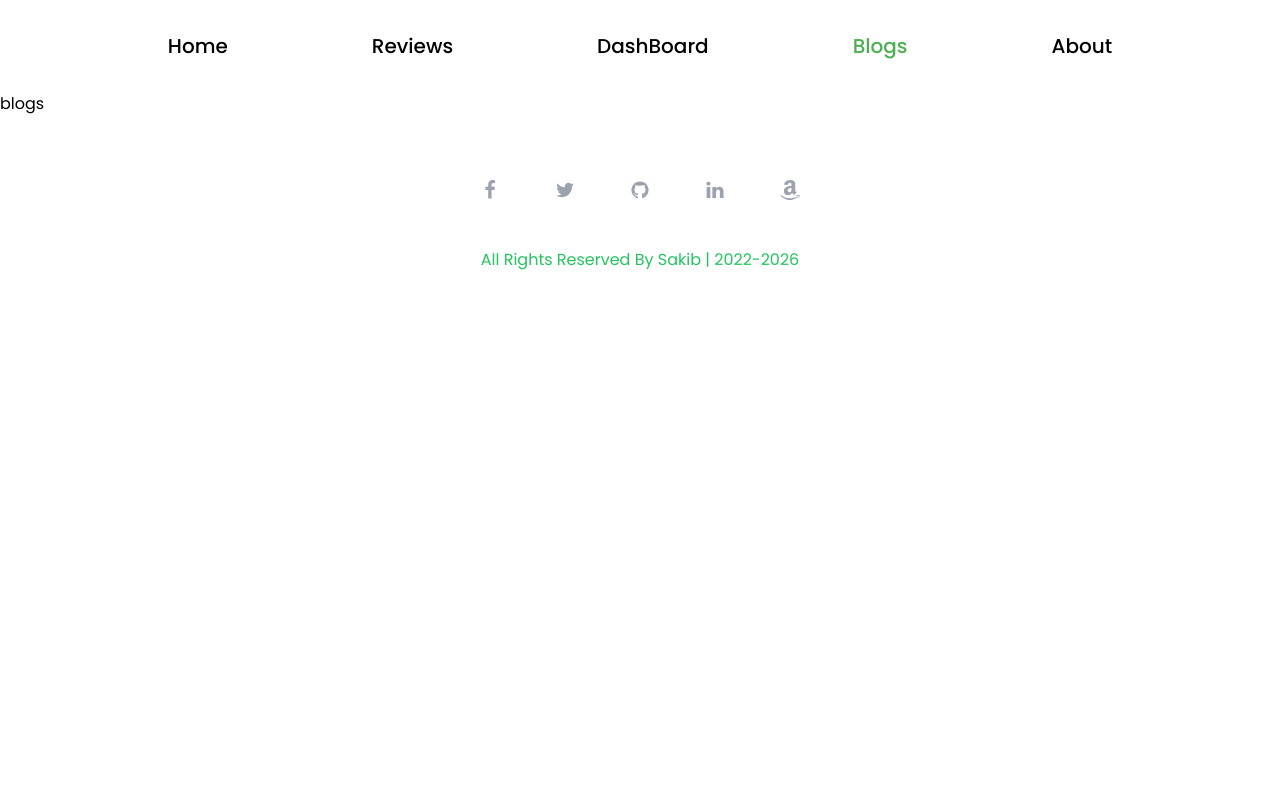
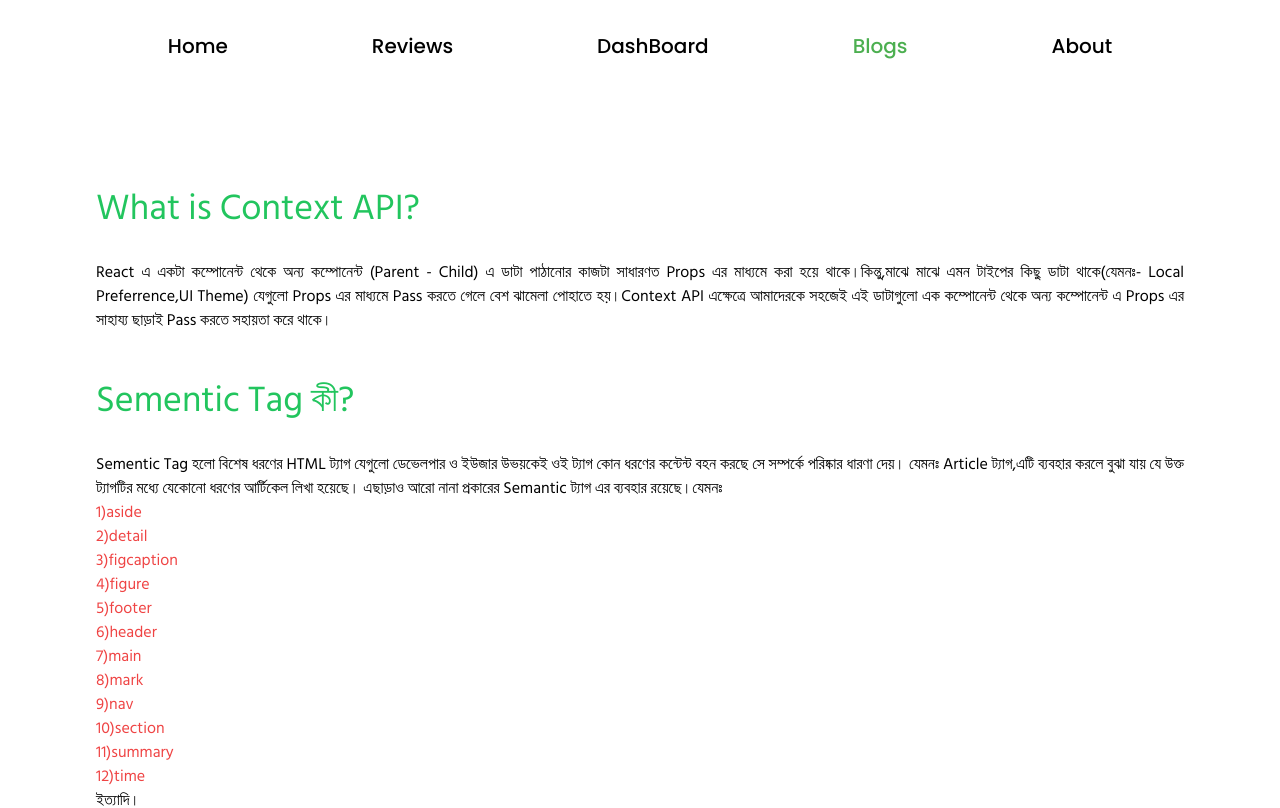
Before and after one commit to Hafiz-Sakib/Best-Buy, a React (Create React App) app: page /blogs in a window 1280 px wide. Shown: the top 808 px of the page. Built offline with nearby package versions, Linux system fonts and the light colour scheme.

Commit message:
Questions added

```diff
--- /dev/null
+++ b/src/Components/Blogs/Blogs.css
@@ -0,0 +1,5 @@
+@import url("https://fonts.googleapis.com/css2?family=Hind+Siliguri&family=Poppins:wght@400;500&display=swap");
+
+.question__one {
+  font-family: "Hind Siliguri", sans-serif;
+}
--- a/src/Components/Blogs/Blogs.js
+++ b/src/Components/Blogs/Blogs.js
@@ -1,9 +1,47 @@
 import React from "react";
+import "./Blogs.css";
 
 const Blogs = () => {
   return (
-    <div>
-      <h1>blogs</h1>
+    <div className="mx-24 my-24">
+      <div className="question__one">
+        <h1 className="text-4xl text-green-500 mb-8">What is Context API?</h1>
+        <p className="text-justify font-medium">
+          React এ একটা কম্পোনেন্ট থেকে অন্য কম্পোনেন্ট (Parent - Child) এ ডাটা
+          পাঠানোর কাজটা সাধারণত Props এর মাধ্যমে করা হয়ে থাকে।কিন্তু,মাঝে মাঝে
+          এমন টাইপের কিছু ডাটা থাকে(যেমনঃ- Local Preferrence,UI Theme) যেগুলো
+          Props এর মাধ্যমে Pass করতে গেলে বেশ ঝামেলা পোহাতে হয়।Context API
+          এক্ষেত্রে আমাদেরকে সহজেই এই ডাটাগুলো এক কম্পোনেন্ট থেকে অন্য
+          কম্পোনেন্ট এ Props এর সাহায্য ছাড়াই Pass করতে সহায়তা করে থাকে।
+        </p>
+      </div>
+      <br />
+      <br />
+      <div className="question__one">
+        <h1 className="text-4xl text-green-500 mb-8">Sementic Tag কী?</h1>
+        <p className="text-justify font-medium">
+          Sementic Tag হলো বিশেষ ধরণের HTML ট্যাগ যেগুলো ডেভেলপার ও ইউজার উভয়কেই
+          ওই ট্যাগ কোন ধরণের কন্টেন্ট বহন করছে সে সম্পর্কে পরিষ্কার ধারণা দেয়।
+          যেমনঃ Article ট্যাগ,এটি ব্যবহার করলে বুঝা যায় যে উক্ত ট্যাগটির মধ্যে
+          যেকোনো ধরণের আর্টিকেল লিখা হয়েছে। এছাড়াও আরো নানা প্রকারের Semantic
+          ট্যাগ এর ব্যবহার রয়েছে।যেমনঃ
+          <ul className="text-red-500">
+            <li>1)aside</li>
+            <li>2)detail</li>
+            <li>3)figcaption</li>
+            <li>4)figure</li>
+            <li>5)footer</li>
+            <li>6)header</li>
+            <li>7)main</li>
+            <li>8)mark</li>
+            <li>9)nav</li>
+            <li>10)section</li>
+            <li>11)summary</li>
+            <li>12)time</li>
+          </ul>
+          ইত্যাদি।
+        </p>
+      </div>
     </div>
   );
 };
--- a/src/Components/HomePage/HomePage.js
+++ b/src/Components/HomePage/HomePage.js
@@ -1,4 +1,5 @@
 import React from "react";
+import { Link } from "react-router-dom";
 import useReviews from "../../Hooks/useReviews";
 import ReviewCard from "../ReviewCard/ReviewCard";
 
@@ -24,6 +25,14 @@ const HomePage = () => {
             Dhaka and Chattogram city, 24/7 online support, and extensive
             customer service and warranty commitments.
           </p>
+          <Link to={"/blogs"}>
+            <button
+              type="button"
+              class="text-white bg-gradient-to-r from-green-400 via-green-500 to-green-600 hover:bg-gradient-to-br focus:ring-4 focus:outline-none focus:ring-green-300 dark:focus:ring-green-800 font-medium rounded-lg text-sm px-5 py-2.5 text-center mr-2 mb-2 mt-5"
+            >
+              Read Blogs
+            </button>
+          </Link>
         </div>
         <div className="md:w-1/2 mb-16 bg-white">
           <img
@@ -35,13 +44,37 @@ const HomePage = () => {
         </div>
       </div>
       <div>
-        <h1 className="text-4xl text-center text-green-400 mb-24">
-          Customer's Reviews
-        </h1>
+        <div>
+          <h1 className="text-4xl text-center text-green-400 mb-24">
+            Customer's Reviews
+          </h1>
+        </div>
         <div className="md:grid grid-cols-3">
           {reviews.slice(0, 3).map((review) => (
             <ReviewCard key={review.id} review={review}></ReviewCard>
           ))}
+        </div>
+        <div className="text-center">
+          <Link to={"/reviews"}>
+            <button
+              type="button"
+              class="text-green-700 hover:text-white border border-green-700 hover:bg-green-800 focus:ring-4 focus:outline-none focus:ring-green-300 font-medium rounded-lg text-sm px-5 py-2.5 text-center mr-2 mb-2 dark:border-green-500 dark:text-green-500 dark:hover:text-white dark:hover:bg-green-600 dark:focus:ring-green-800"
+            >
+              See All Reviews
+              <svg
+                class="w-5 h-5 ml-8 -mr-1"
+                fill="currentColor"
+                viewBox="0 0 20 20"
+                xmlns="http://www.w3.org/2000/svg"
+              >
+                <path
+                  fill-rule="evenodd"
+                  d="M10.293 3.293a1 1 0 011.414 0l6 6a1 1 0 010 1.414l-6 6a1 1 0 01-1.414-1.414L14.586 11H3a1 1 0 110-2h11.586l-4.293-4.293a1 1 0 010-1.414z"
+                  clip-rule="evenodd"
+                ></path>
+              </svg>
+            </button>
+          </Link>
         </div>
       </div>
     </div>
--- a/src/Components/NotFound/NotFound.js
+++ b/src/Components/NotFound/NotFound.js
@@ -17,13 +17,13 @@ const NotFound = () => {
           </p>
           <Link
             to="/"
-            className="w-full mb-2 py-2 px-3 text-white mt-3 bg-cyan-600 sm:w-auto sm:mb-0"
+            className="w-full mb-2 py-2 px-3 text-white mt-3 bg-green-600  sm:w-auto sm:mb-0"
           >
             Back to homepage
           </Link>
           <Link
             to="/contact"
-            className="w-full mb-2 py-2 px-3 text-white mt-3 mx-2 bg-cyan-600 sm:w-auto sm:mb-0"
+            className="w-full mb-2 py-2 px-3 text-white mt-3 mx-2 bg-green-600 sm:w-auto sm:mb-0"
           >
             Contact us
           </Link>
--- a/src/Components/Reviews/Reviews.js
+++ b/src/Components/Reviews/Reviews.js
@@ -4,7 +4,6 @@ import ReviewCard from "../ReviewCard/ReviewCard";
 
 const Reviews = () => {
   const [reviews, setReviews] = useReviews();
-  console.log(reviews);
   return (
     <div>
       <h1 className="text-center text-green-500 text-4xl mt-10">
--- /dev/null
+++ b/src/Components/Spinner/Spinner.js
@@ -0,0 +1,39 @@
+import React from "react";
+
+const Spinner = () => {
+  return (
+    <div>
+      <div className="flex h-[84vh] items-center justify-center">
+        <button
+          type="button"
+          className="inline-flex items-center px-4 py-2 font-semibold leading-6 text-sm shadow rounded-md text-white bg-green-600 hover:bg-green-400 transition ease-in-out duration-150 cursor-not-allowed"
+          disabled=""
+        >
+          <svg
+            className="animate-spin -ml-1 mr-3 h-5 w-5 text-white"
+            xmlns="http://www.w3.org/2000/svg"
+            fill="none"
+            viewBox="0 0 24 24"
+          >
+            <circle
+              className="opacity-25"
+              cx="12"
+              cy="12"
+              r="10"
+              stroke="currentColor"
+              stroke-width="4"
+            ></circle>
+            <path
+              className="opacity-75"
+              fill="currentColor"
+              d="M4 12a8 8 0 018-8V0C5.373 0 0 5.373 0 12h4zm2 5.291A7.962 7.962 0 014 12H0c0 3.042 1.135 5.824 3 7.938l3-2.647z"
+            ></path>
+          </svg>
+          Please Wait, Processing...
+        </button>
+      </div>
+    </div>
+  );
+};
+
+export default Spinner;
```
